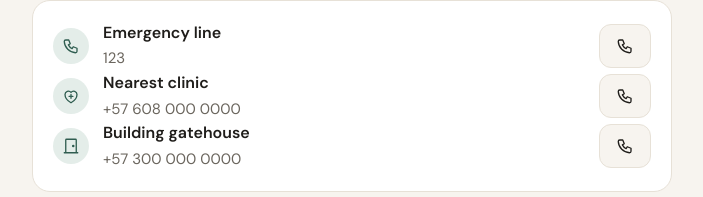
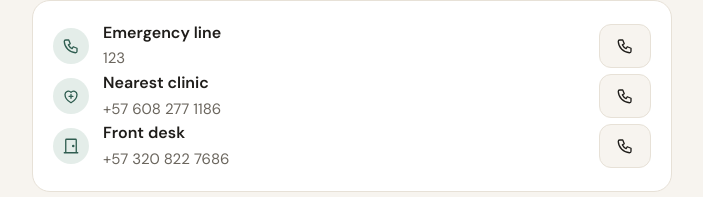
Before and after one commit to best-airbnb/guia-ventura-1408-ibg, a plain HTML site: page index.html in a window 1280 px wide. Shown: the part 3687-3884 px from the top of the page, without its empty margins (288-991 px from the left). Drawn offline with Linux system fonts and the light colour scheme.

Commit message:
contacto

```diff
--- a/index.html
+++ b/index.html
@@ -144,8 +144,8 @@ const CONFIG = {
 
   emergencias: [
     { icono: "telefono", nombre: { es: "Línea de emergencias", en: "Emergency line" },        telefono: "123" },
-    { icono: "salud",    nombre: { es: "Clínica más cercana",  en: "Nearest clinic" },        telefono: "+57 608 000 0000" },
-    { icono: "puerta",   nombre: { es: "Portería del conjunto", en: "Building gatehouse" },   telefono: "+57 300 000 0000" }
+    { icono: "salud",    nombre: { es: "Clínica más cercana",  en: "Nearest clinic" },        telefono: "+57 608 277 1186" },
+    { icono: "puerta",   nombre: { es: "Recepción", en: "Front desk" },   telefono: "+57 320 822 7686" }
   ]
 };
 
```
